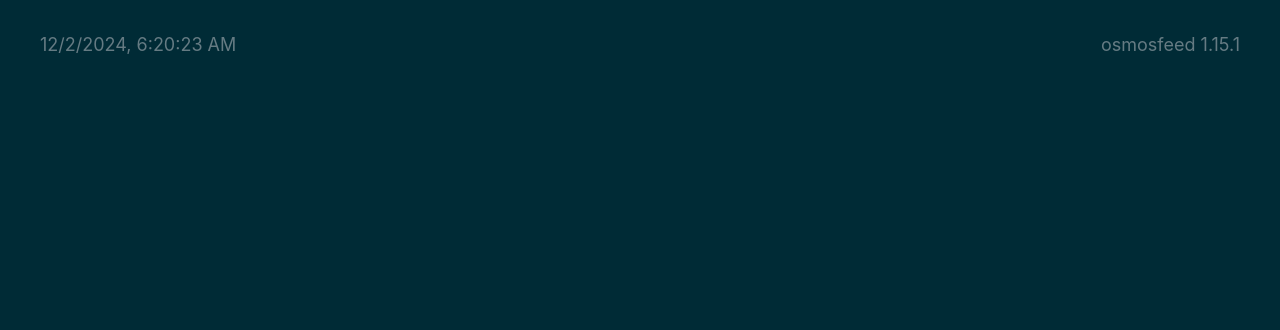
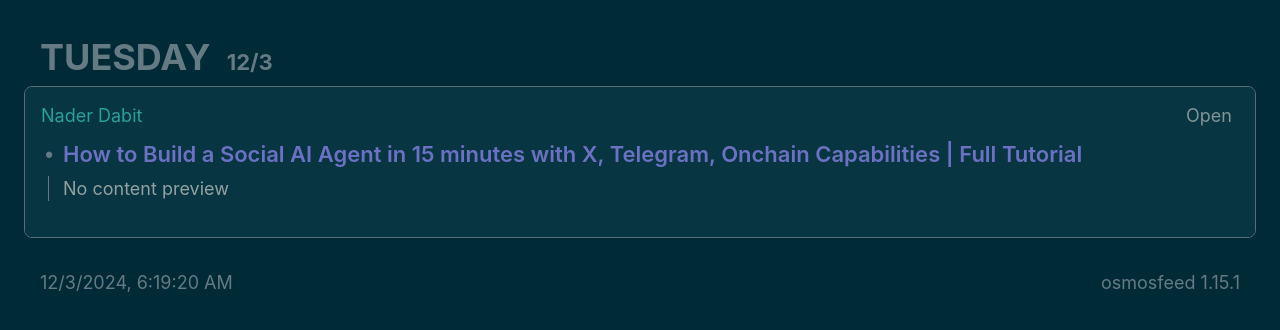
Before and after one commit to web3cave/14-Develop-DAO, a plain HTML site: page index.html in a window 1280 px wide. Drawn offline with Linux system fonts and the light colour scheme.

Commit message:
deploy: 5e3ef634e21dd2dd49215e0a019a899c82f779ba

```diff
--- a/index.html
+++ b/index.html
@@ -52,10 +52,55 @@
 
   <body>
     <!-- %after-body-begin.html% -->
+      <section class="daily-content js-toggle-accordions-scope">
+        <h2 class="daily-heading">
+          <button
+            class="daily-heading-toggle"
+            data-action="toggle-accordions"
+            title="Click to toggle the day, Ctrl + click to toggle all."
+          >
+            <time class="daily-heading-toggle__weekday js-offset-weekday" data-offset-date=2024-12-03 datetime="2024-12-03T02:25:58.000Z">2024-12-03</time>
+            <time class="daily-heading-toggle__date js-offset-date" data-offset-date=2024-12-03 datetime="2024-12-03T02:25:58.000Z"></time>
+          </button>
+        </h2>
+        <ul class="sources card">
+            <li class="card__section">
+              <section class="js-toggle-accordions-scope">
+                <h3 class="source-heading">
+                  <button
+                    class="source-heading__name"
+                    data-action="toggle-accordions"
+                    title="Click to toggle the source, Ctrl + click to toggle all."
+                  >Nader Dabit</button>
+                  <a class="source-heading__link" href="https://www.youtube.com/channel/UC7mca3O0DmdSG2Cr80sOD7g">Open</a>
+                </h3>
+                <section class="articles-per-source">
+                    <article>
+                      <details
+                        class="article-expander"
+                        data-action="toggle-native-accordion"
+                        data-accordion-key="https://www.youtube.com/watch?v&#x3D;6PZVwNTl5hI"
+                        open
+                      >
+                        <summary class="article-expander__title">How to Build a Social AI Agent in 15 minutes with X, Telegram, Onchain Capabilities | Full Tutorial</summary>
+                        <a class="article-summary-link article-summary-box-outer" href="https://www.youtube.com/watch?v&#x3D;6PZVwNTl5hI">
+                          <div class="article-summary-box-inner media-object">
+                            <span class="media-object__text">
+                              <span>No content preview</span>
+                            </span>
+                          </div>
+                        </a>
+                      </details>
+                    </article>
+                </section>
+              </section>
+            </li>
+        </ul>
+      </section>
 
     <footer>
-      <a class="footer-link" href="https://github.com/web3cave/14-Developer-DAO/actions/runs/12113791869">
-        <time id="build-timestamp" datetime="2024-12-02T06:20:23.121Z">2024-12-02T06:20:23.121Z</time>
+      <a class="footer-link" href="https://github.com/web3cave/14-Developer-DAO/actions/runs/12134076543">
+        <time id="build-timestamp" datetime="2024-12-03T06:19:20.177Z">2024-12-03T06:19:20.177Z</time>
       </a>
       <a class="footer-link" href="https://github.com/osmoscraft/osmosfeed">osmosfeed 1.15.1</a>
     </footer>
```
Also changed, not shown: cache.json (+12 -1 lines), 1 other file.
